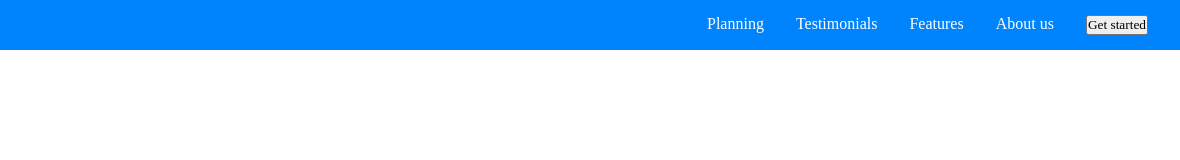
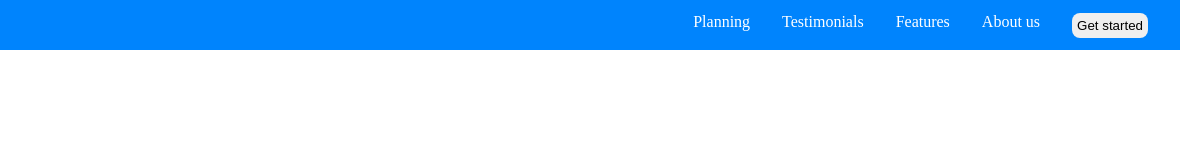
Before and after one commit to Eugenio2104/htmlcss-responsive-layout, a plain HTML site: page index.html in a window 1280 px wide. Shown: the full height of the page, 100-1280 px from the left. Drawn offline with Linux system fonts and the light colour scheme.

Commit message:
inserimento bottone

```diff
--- a/css/style.css
+++ b/css/style.css
@@ -4,7 +4,6 @@
   box-sizing: border-box;
 }
 
-@import url(https://fonts.googleapis.com/css?family=Raleway);
 h2 {
   vertical-align: center;
   text-align: center;
@@ -15,9 +14,10 @@ html, body {
   height: 100%;
 }
 
-* {
-  font-family: "Raleway";
-  box-sizing: border-box;
+button{
+  padding: 5px 5px;
+  border-radius: 8px;
+  border: 0 ;
 }
 
 .top-nav {
@@ -98,13 +98,11 @@ html, body {
     margin: 0;
     padding: 0;
     border: 0;
-    transition: height 400ms cubic-bezier(0.23, 1, 0.32, 1);
   }
   #menu-toggle:checked ~ .menu li {
     border: 1px solid #333;
     height: 2.5em;
     padding: 0.5em;
-    transition: height 400ms cubic-bezier(0.23, 1, 0.32, 1);
   }
   .menu > li {
     display: flex;
```
